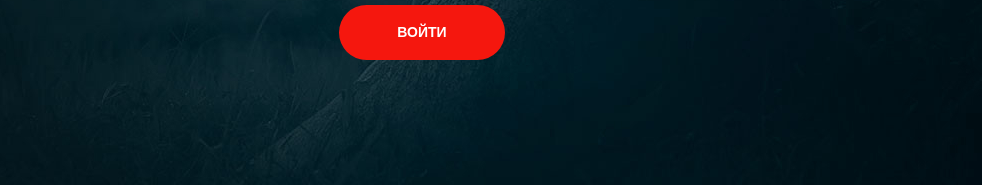
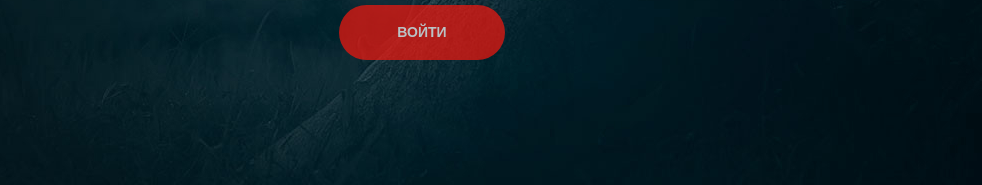
Before and after one commit to Y-Georgy/airasia, a plain HTML site: page index.html in a window 1280 px wide. In both pictures the pointer is over the button "ВОЙТИ". Shown: the part 615-800 px from the top of the page, without its empty margins (218-1200 px from the left). Drawn offline with Linux system fonts and the light colour scheme.

Commit message:
fix: main + button:hover

```diff
--- a/index.css
+++ b/index.css
@@ -13,7 +13,7 @@
 .main {
     width: 591px;
     height: 248px;
-    margin: 356px auto 8px;
+    margin: 356px 0 8px;
     background-color: transparent;
     background-image: url(./images/shades.png);
     display: flex;
@@ -40,4 +40,11 @@
     border-radius: 35px;
     border: none;
     color: #fff;
+    opacity: 1;
 }
+
+.page__button:hover {
+    opacity: 0.7;
+    transition: opacity 0.3s linear;
+    cursor: pointer;
+}
```
